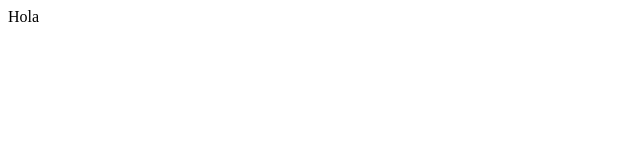
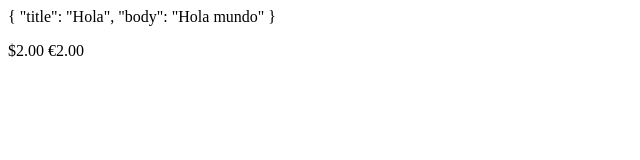
Before and after one commit to cnpoe/AngularJS-Otros, a plain HTML site: page filtros/index.html in a window 1280 px wide. Shown: the whole page, without its empty margins (0-640 px from the left). Drawn offline with nearby package versions, Linux system fonts and the light colour scheme; some packages are replaced by stand-ins of ours; a script that the page names is missing.

Commit message:
Filtros modificados

```diff
--- a/filtros/controller.js
+++ b/filtros/controller.js
@@ -4,5 +4,9 @@ angular.module("mainModule", [])
 		return String(texto).replace(/<[^>]+>/gm,'');
 	}
 }).controller("FiltersController", function($scope){
-	$scope.mi_html = "<p>Hola</p>";
+	//$scope.mi_html = "<p>Hola</p>";
+	$scope.mi_html = {};
+	$scope.mi_html.title = "Hola";
+	$scope.mi_html.body = "Hola mundo";
+	$scope.costo = 2;
 })
--- a/filtros/index.html
+++ b/filtros/index.html
@@ -4,11 +4,15 @@
 	<meta charset="utf-8">
 	<title>Filtros</title>
 	<script src="https://ajax.googleapis.com/ajax/libs/angularjs/1.3.8/angular.min.js"></script>
-	<script src="angular-local-storage.min.js"></script>
 	<script src="controller.js"></script>
 	<title></title>
 </head>
 <body ng-controller="FiltersController">
-	{{ mi_html | removeHtml }}
+	<!--{{ mi_html | removeHtml }}-->
+	{{ mi_html | json }}
+	<p>
+		{{ costo | currency}}
+		{{ costo | currency:'€' }}
+	</p>
 </body>
 </html>
```
